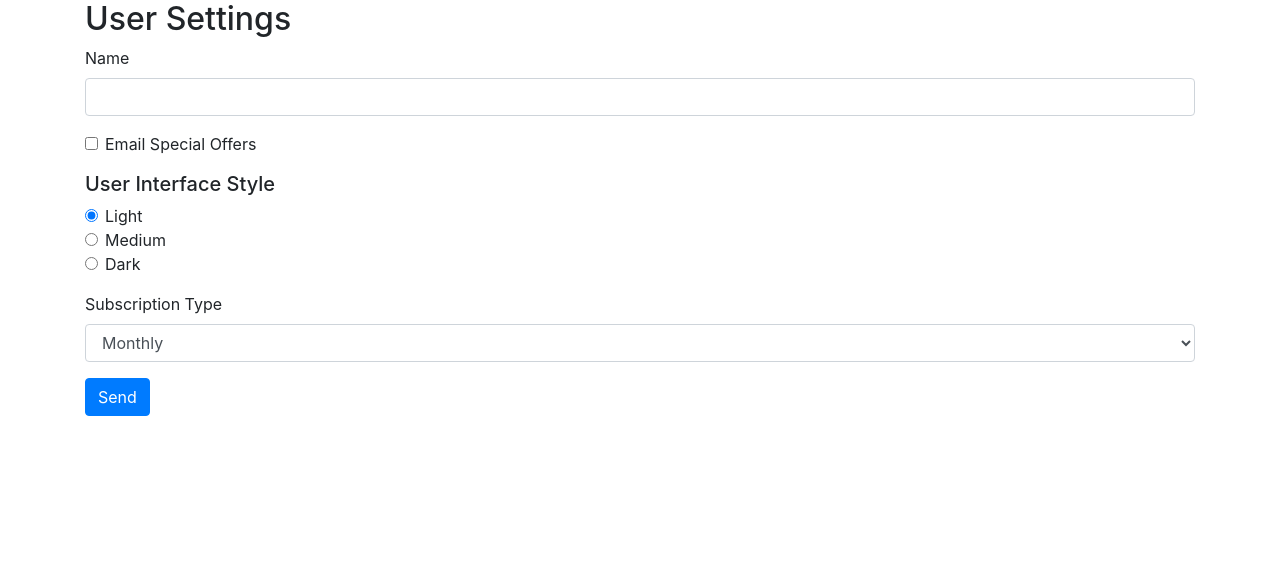
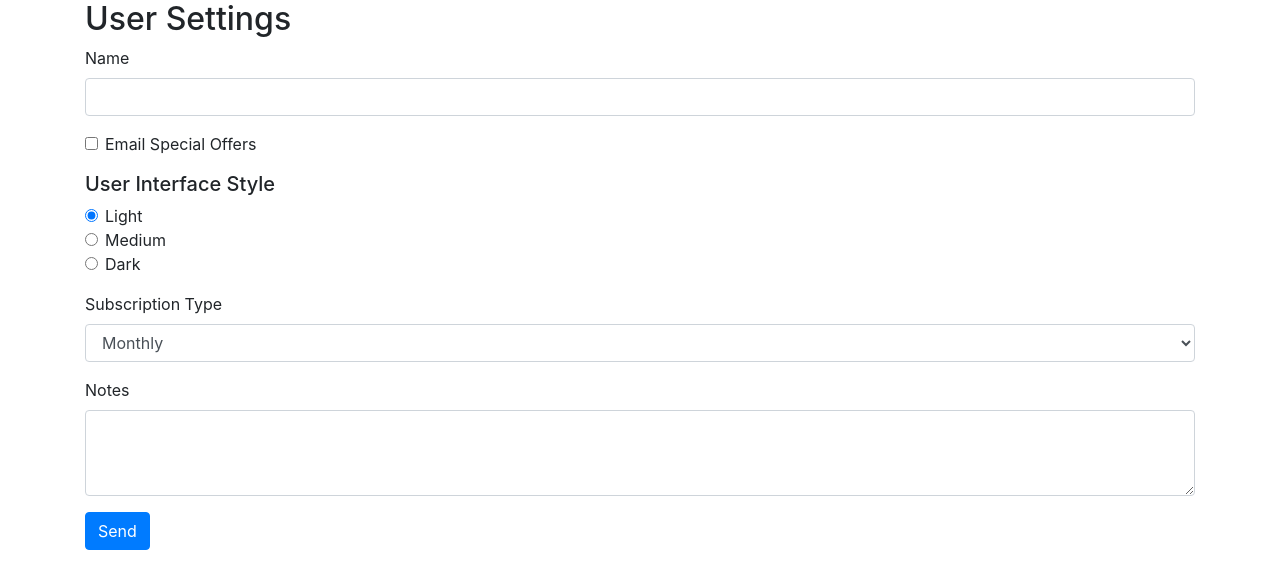
Before and after one commit to Annie-Huang/Angular-Forms, an Angular app: page / in a window 1280 px wide. Shown: the top 588 px of the page. Built offline with nearby package versions, Linux system fonts and the light colour scheme.

Commit message:
Add textarea

```diff
--- a/src/app/user-settings-form/user-settings-form.component.html
+++ b/src/app/user-settings-form/user-settings-form.component.html
@@ -44,6 +44,11 @@
       </select>
     </div>
 
+    <div class="form-group">
+      <label for="notes">Notes</label>
+      <textarea class="form-control" id="notes" name="notes" rows="3"></textarea>
+    </div>
+
     <button class="btn btn-primary">Send</button>
   </form>
 </div>
```
